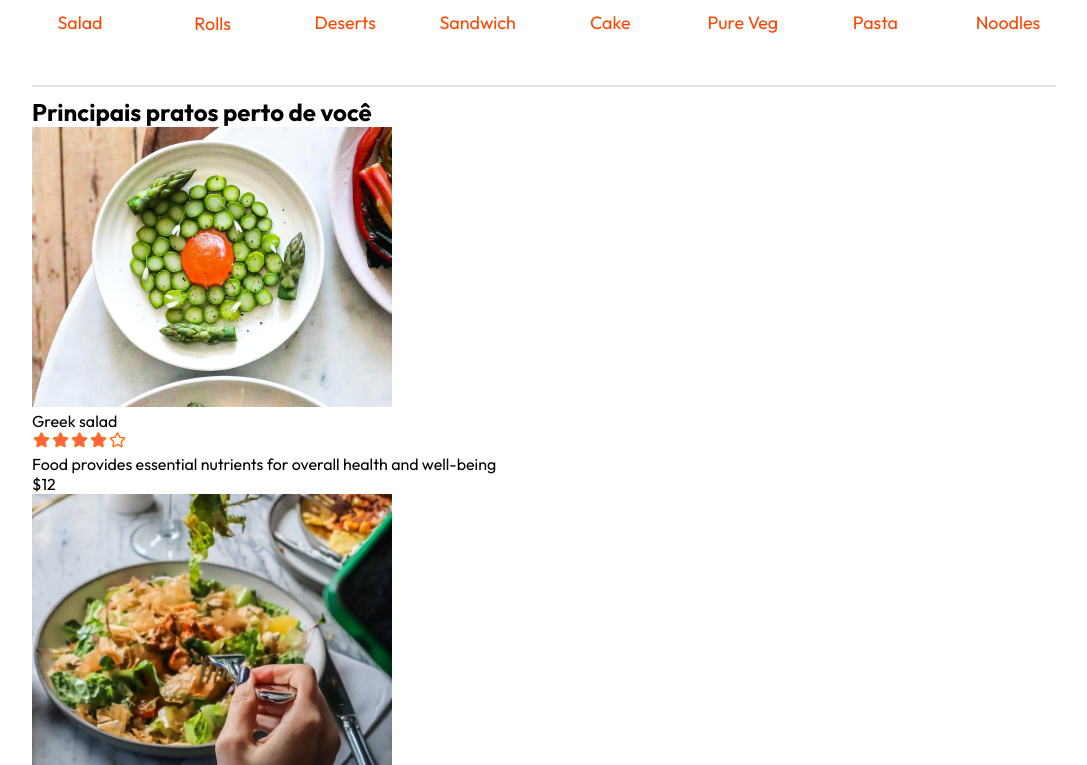
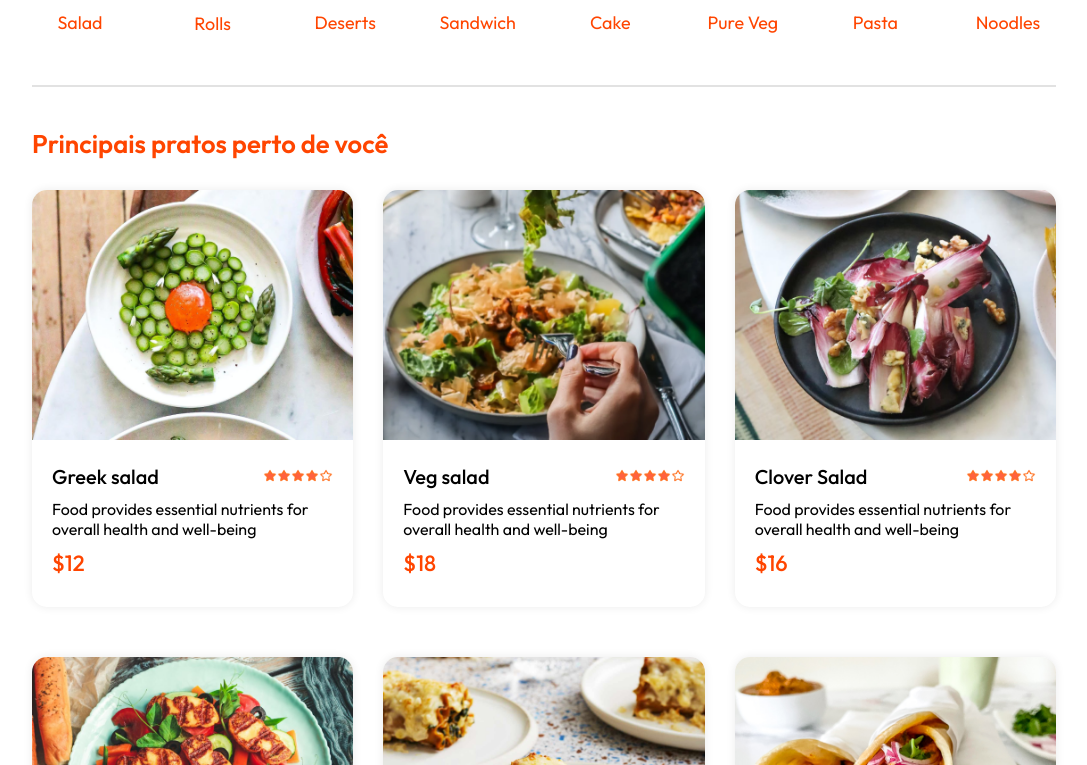
Before and after one commit to JacqueADev/food-delivery-website, a React (Vite) app in the folder frontend-food-delivery/: page / in a window 1280 px wide. Shown: the part 835-1600 px from the top of the page, without its empty margins (96-1183 px from the left). Built offline with nearby package versions, Linux system fonts and the light colour scheme.

Commit message:
Adicionada as configs de css para food display e item

```diff
--- a/frontend-food-delivery/src/components/FoodDisplay/FoodDisplay.css
+++ b/frontend-food-delivery/src/components/FoodDisplay/FoodDisplay.css
@@ -0,0 +1,19 @@
+.food-display{
+    margin-top: 30px;
+
+}
+
+.food-display h2{
+    color: orangered;
+    font-size: max(2vw, 24px);
+    font-weight: 600;
+
+}
+
+.food-display-list{
+    display: grid;
+    grid-template-columns: repeat(auto-fill,minmax(240px,1fr));
+    margin-top: 30px;
+    gap: 30px;
+    row-gap: 50px;
+}
--- a/frontend-food-delivery/src/components/FoodItem/FoodItem.css
+++ b/frontend-food-delivery/src/components/FoodItem/FoodItem.css
@@ -0,0 +1,47 @@
+.food-item{
+    width: 100%;
+    margin: auto;
+    border-radius: 15px;
+    box-shadow:  0px 0px 10px #00000015;
+    transition: 0.3s;
+    animation: fadeIn 1s;
+}
+
+.food-item-image{
+    width: 100%;
+    border-radius: 15px 15px 0px 0px;
+
+}
+
+.food-item-info{
+    padding: 20px;
+}
+
+.food-item-name-rating{
+    display: flex;
+    justify-content: space-between;
+    align-items: center;
+    margin-bottom: 10px;
+}
+
+.food-item-name-rating p{
+    font-size: 20px;
+    font-weight: 500;
+}
+
+.food-item-name-rating img{
+    width: 70px;
+}
+
+.food-item-desc{
+    color: #000000;
+    font-size: 12px;
+
+}
+
+.food-item-price{
+    color: orangered;
+    font-size: 22px;
+    font-weight: 500;
+    margin: 10px 0px;
+}
```
